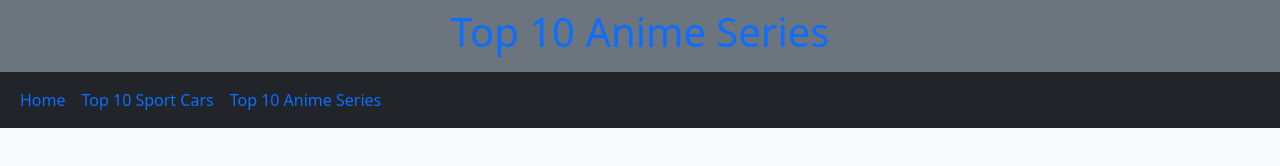
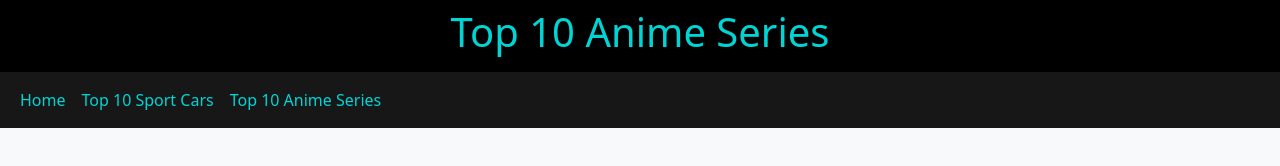
Before and after one commit to Agate001/Favorite-Top-Ten-Website, a plain HTML site: page pages/Top10AnimeSeries.html in a window 1280 px wide. Drawn offline with nearby package versions, Linux system fonts and the light colour scheme.

Commit message:
linked all pages on anime page

```diff
--- a/pages/Top10AnimeSeries.html
+++ b/pages/Top10AnimeSeries.html
@@ -5,22 +5,23 @@
     <meta name="viewport" content="width=device-width, initial-scale=1">
     <title>Top 10 Anime Series</title>
     <link href="https://cdn.jsdelivr.net/npm/bootstrap@5.3.8/dist/css/bootstrap.min.css" rel="stylesheet" integrity="sha384-sRIl4kxILFvY47J16cr9ZwB07vP4J8+LH7qKQnuqkuIAvNWLzeN8tE5YBujZqJLB" crossorigin="anonymous">
+    <link rel="stylesheet" href="/Styles/styles.css">
   </head>
   <body class="bg-body-tertiary">
-    <header class="text-center bg-secondary p-2 text-primary">
+    <header class="text-center headbackground p-2 text-teal">
       <h1>Top 10 Anime Series</h1>
     </header>
 
-    <nav class="navbar navbar-expand bg-dark">
+    <nav class="navbar navbar-expand navbackground">
   <div class="container-fluid">
     <button class="navbar-toggler" type="button" data-bs-toggle="collapse" data-bs-target="#navbarNavAltMarkup" aria-controls="navbarNavAltMarkup" aria-expanded="false" aria-label="Toggle navigation">
       <span class="navbar-toggler-icon"></span>
     </button>
     <div class="collapse navbar-collapse" id="navbarNavAltMarkup">
       <div class="navbar-nav">
-        <a class="nav-link active text-primary" aria-current="page" href="index.html">Home</a>
-        <a class="nav-link text-primary" href="">Top 10 Sport Cars</a>
-        <a class="nav-link text-primary" href="">Top 10 Anime Series</a>
+        <a class="nav-link text-teal" aria-current="page" href="/index.html">Home</a>
+        <a class="nav-link text-teal" href="/pages/Top10SportsCars.html">Top 10 Sport Cars</a>
+        <a class="nav-link text-teal" href="/pages/Top10AnimeSeries.html">Top 10 Anime Series</a>
       </div>
     </div>
   </div>
```
